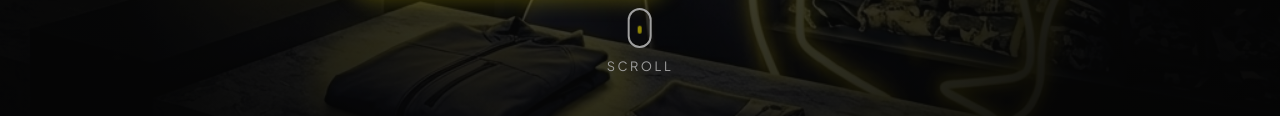
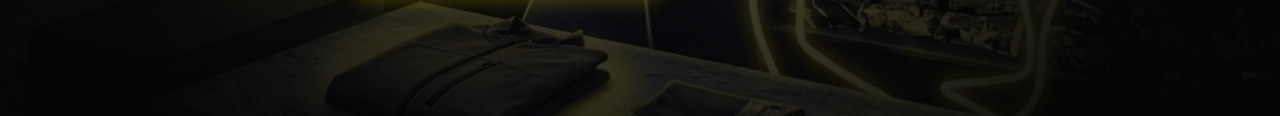
Before and after one commit to jin35h/truhype, a plain HTML site: page index.html in a window 1280 px wide. Shown: the part 684-800 px from the top of the page. Drawn offline with Linux system fonts and the light colour scheme.

Commit message:
Add files via upload

```diff
--- a/index.html
+++ b/index.html
@@ -184,9 +184,6 @@
           </a>
           <a href="#collections" class="btn btn-secondary">Explore Catalog</a>
         </div>
-      </div>
-      <div class="scroll-down">
-        <span></span>Scroll
       </div>
     </section>
 
```
